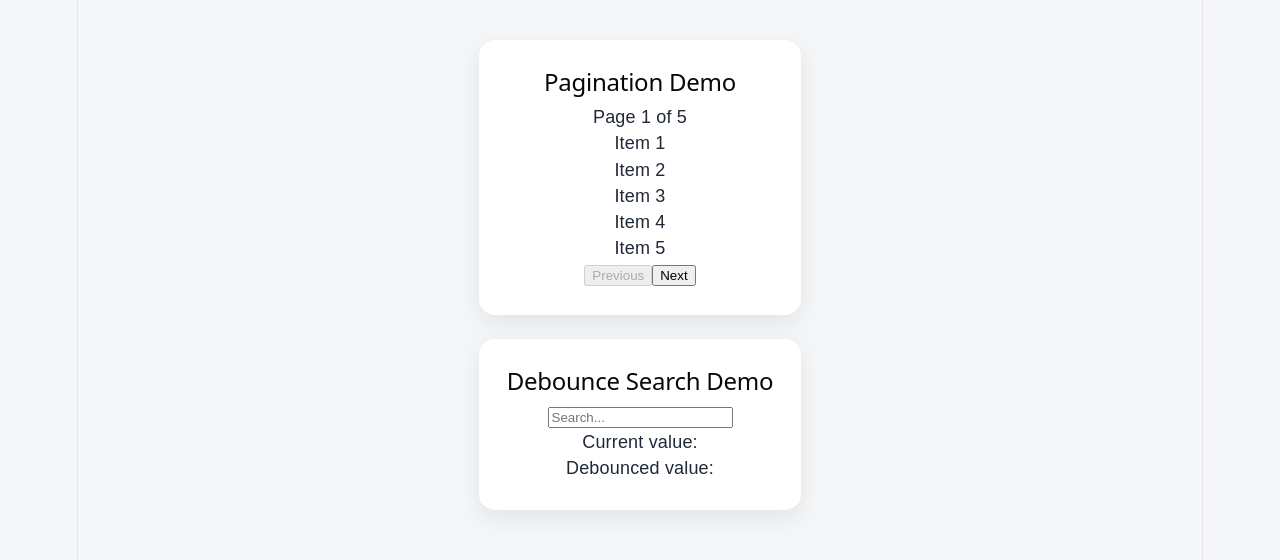
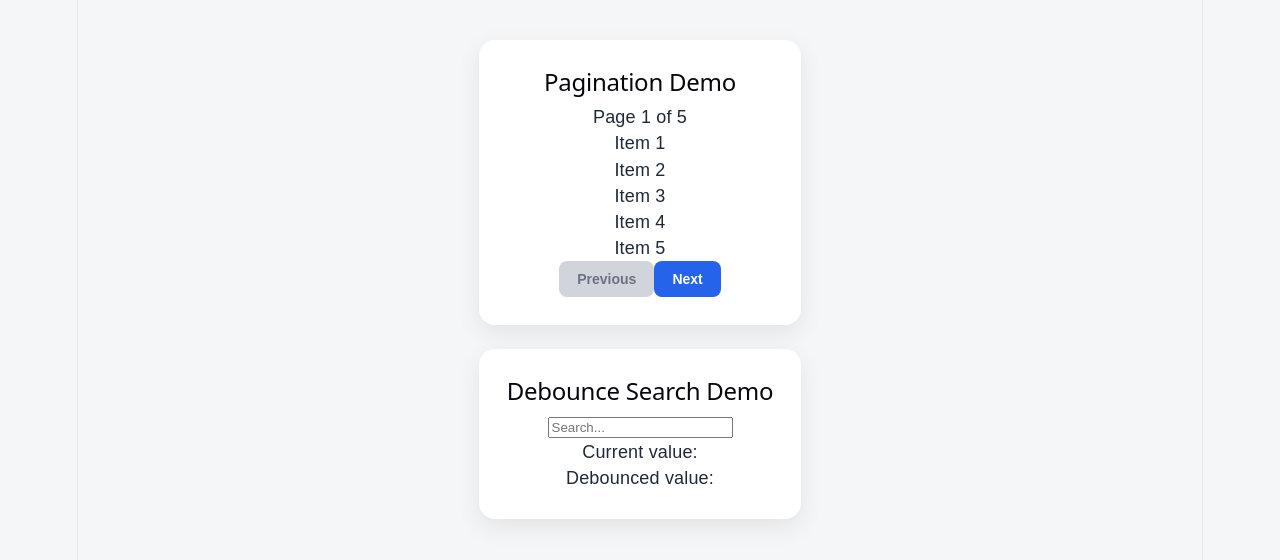
Before and after one commit to mercytv932/Hooks-lab, a React (Vite) app: page / in a window 1280 px wide. Shown: the top 560 px of the page. Built offline with nearby package versions, Linux system fonts and the light colour scheme.

Commit message:
buttonn styles done

```diff
--- a/src/App.css
+++ b/src/App.css
@@ -27,5 +27,29 @@ body {
   padding: 28px;
   border-radius: 16px;
   box-shadow: 0 8px 24px rgba(0, 0, 0, 0.08);
+}
 
+/* button */
+
+button {
+  border: none;
+  padding: 10px 18px;
+  border-radius: 8px;
+  background: #2563eb;
+  color: white;
+  font-size: 14px;
+  font-weight: 600;
+  cursor: pointer;
+  transition: 0.2s ease;
 }
+
+button:hover:not(:disabled) {
+  transform: translateY(-2px);
+  box-shadow: 0 5px 12px rgba(37, 99, 235, 0.25);
+}
+
+button:disabled {
+  background: #d1d5db;
+  color: #6b7280;
+  cursor: not-allowed;
+}
```
